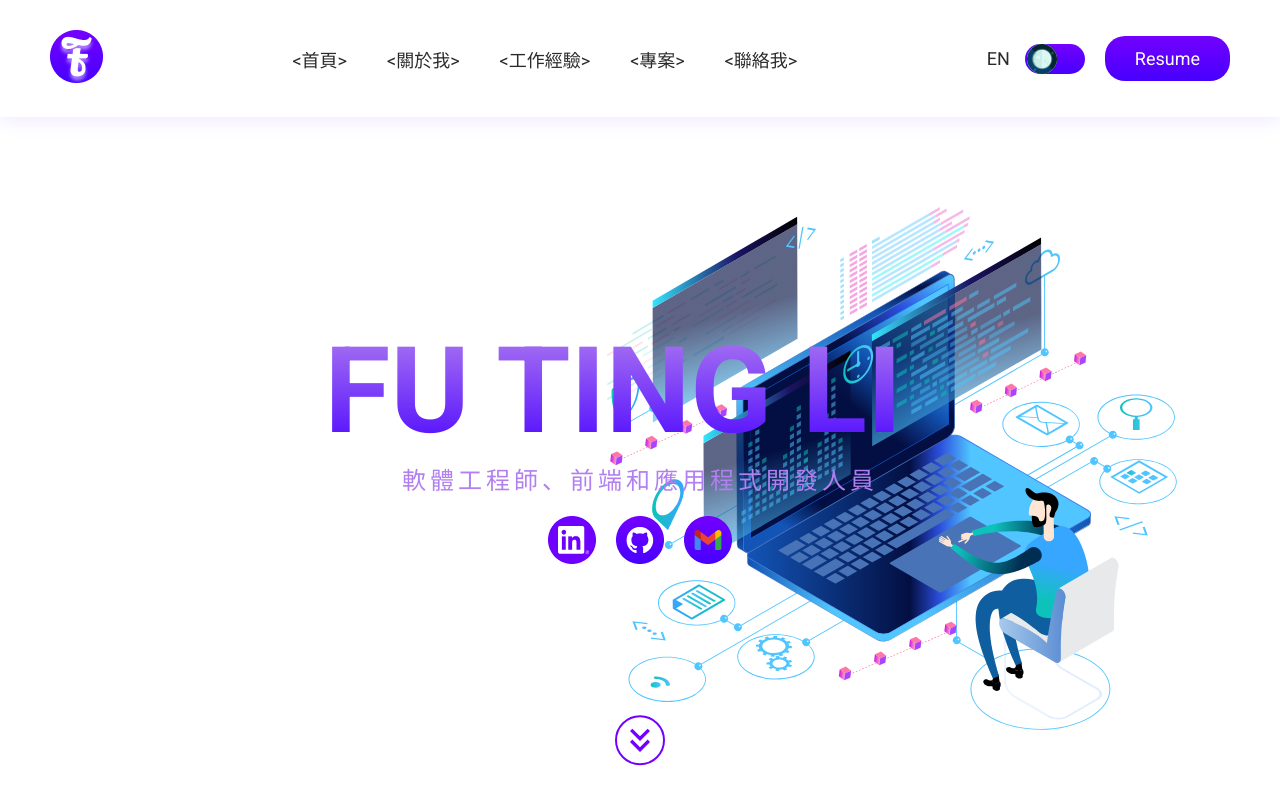
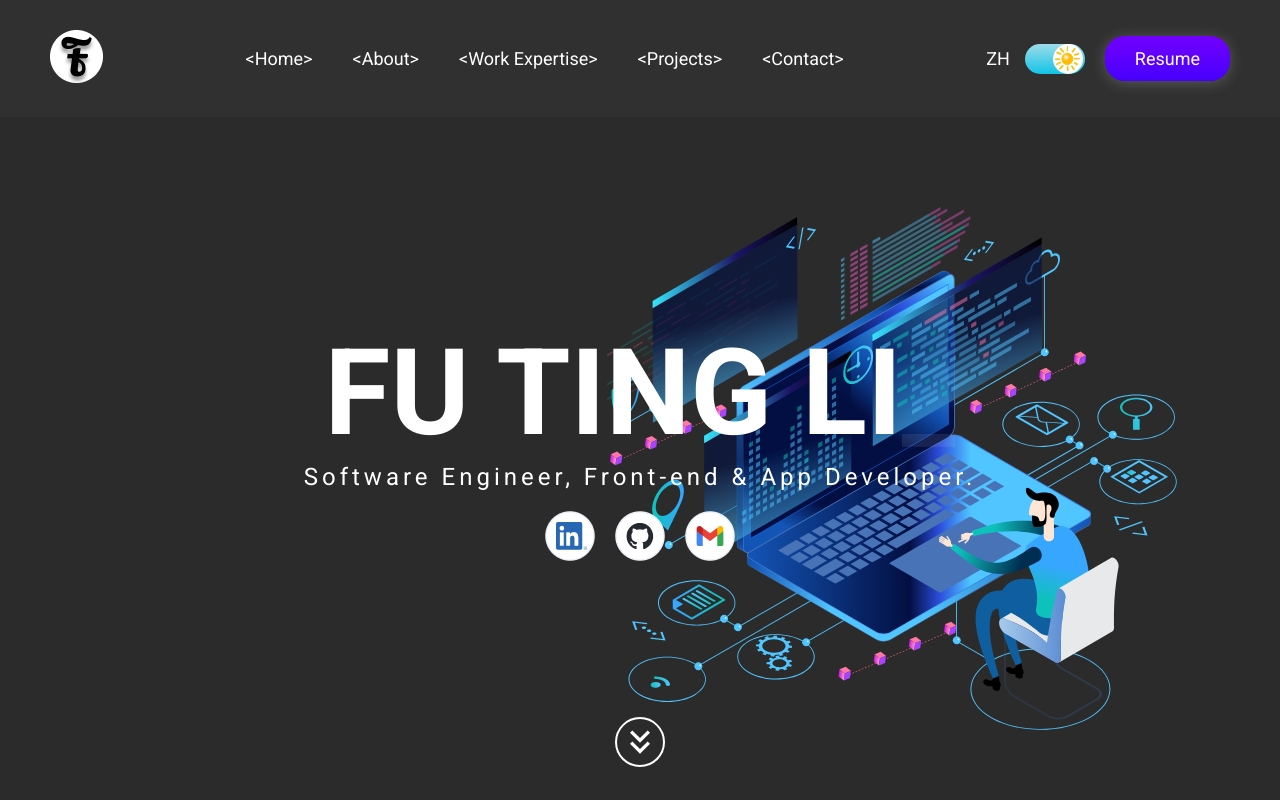
Before and after one commit to aikwdc00/myPortfolio, a React (Vite) app: page / in a window 1280 px wide. Shown: the top 800 px of the page. Built offline with nearby package versions, Linux system fonts and the light colour scheme.

Commit message:
fixed languade bug

```diff
--- a/src/components/layout/Nav/components/LangButton.jsx
+++ b/src/components/layout/Nav/components/LangButton.jsx
@@ -14,8 +14,6 @@ function LangButton() {
     const data = getLanguageLocalStorage()
     if(data){
       toggleLangHandler(data)
-    }else{
-      toggleSwitch()
     }
   },[])
 
--- a/src/components/layout/Nav/components/ThemeButton.jsx
+++ b/src/components/layout/Nav/components/ThemeButton.jsx
@@ -21,8 +21,6 @@ function ThemeButton() {
     const data = getThemeLocalStorage()
     if(data){
       toggleModeHandler(data)
-    }else{
-      toggleSwitch()
     }
   },[])
 
```
